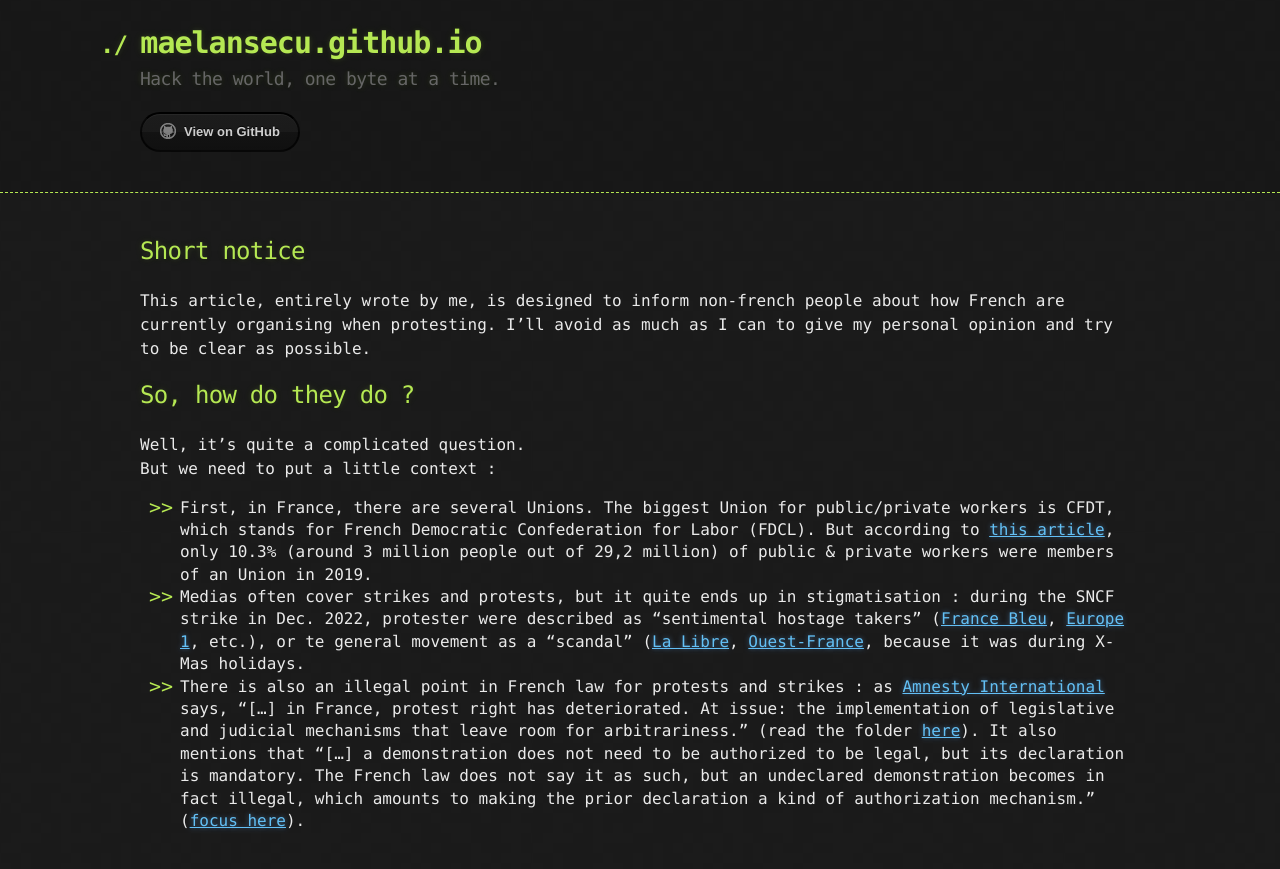
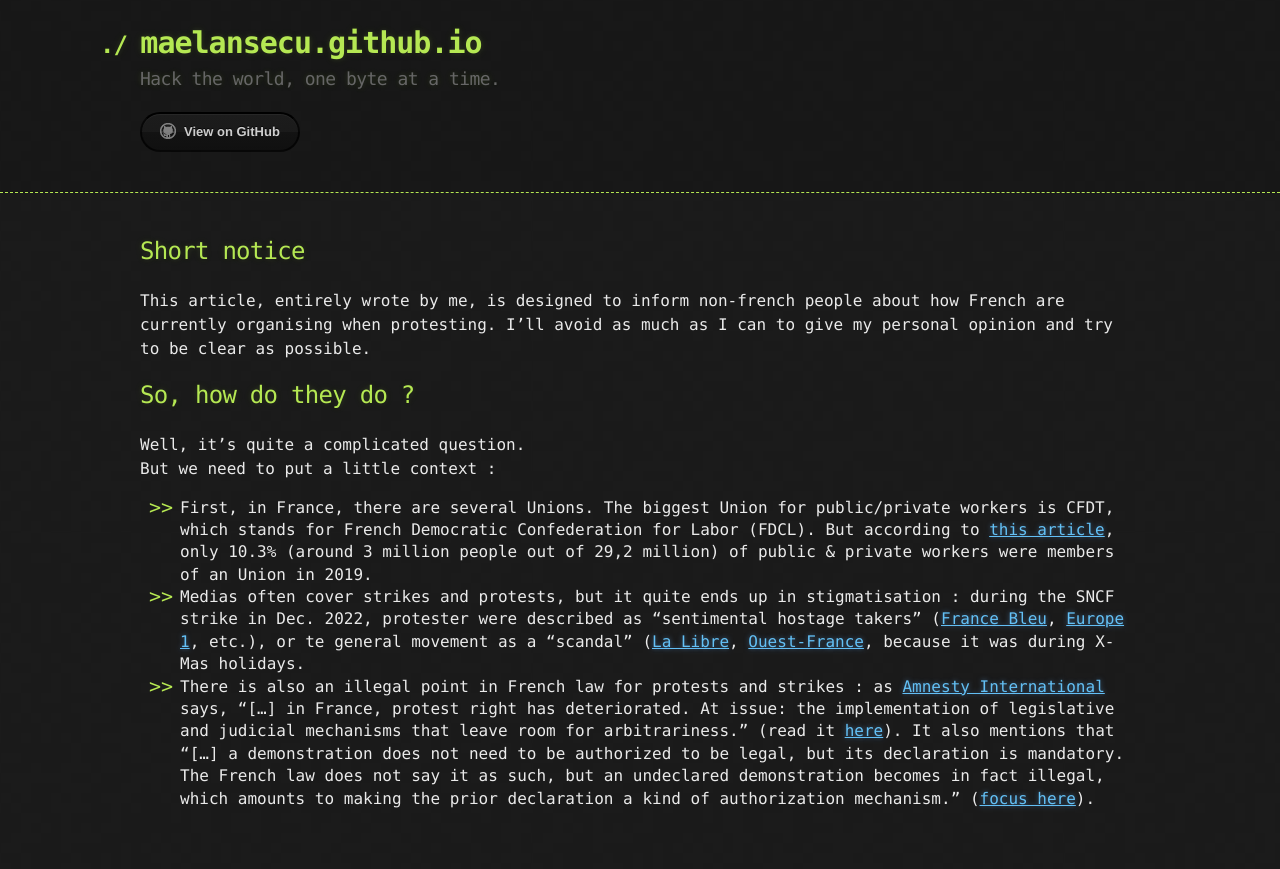
Before and after one commit to maelansecu/maelansecu.github.io, a Jekyll site: the page built from articles/how_do_french_protesters.md, in a window 1280 px wide. Shown: the top 869 px of the page. Built offline with Jekyll 4.4.1, drawn with Linux system fonts in a browser that asks for light colours; our own code applies the rules of GitHub Pages for plain Markdown files.

Commit message:
Update how_do_french_protesters.md

```diff
--- a/articles/how_do_french_protesters.md
+++ b/articles/how_do_french_protesters.md
@@ -13,4 +13,4 @@ Well, it's quite a complicated question. <br>
 But we need to put a little context : <br>
 - First, in France, there are several Unions. The biggest Union for public/private workers is CFDT, which stands for French Democratic Confederation for Labor (FDCL). But according to [this article](https://dares.travail-emploi.gouv.fr/donnees/la-syndicalisation), only 10.3% (around 3 million people out of 29,2 million) of public & private workers were members of an Union in 2019.
 - Medias often cover strikes and protests, but it quite ends up in stigmatisation : during the SNCF strike in Dec. 2022, protester were described as "sentimental hostage takers" ([France Bleu](https://www.francebleu.fr/infos/societe/c-est-une-prise-d-otage-la-greve-a-la-sncf-pour-le-week-end-de-noel-contrarient-les-mayennais-3921103), [Europe 1](https://www.europe1.fr/economie/edito-la-greve-a-la-sncf-une-prise-dotage-sociale-3926635), etc.), or te general movement as a "scandal" ([La Libre](https://www.lalibre.be/economie/entreprises-startup/2022/12/21/une-prise-dotage-un-scandale-vive-polemique-en-france-suite-a-lannulation-de-centaines-de-trains-sncf-lors-des-fetes-de-noel-UAEJVR24HZCG7OFKAWREW3EPVI/), [Ouest-France](https://www.ouest-france.fr/pays-de-la-loire/nantes-44000/greve-a-la-sncf-christelle-morancais-fustige-l-esprit-egoiste-de-ces-inconscients-4782f01c-8203-11ed-95d2-87cbdb857717), because it was during X-Mas holidays.
-- There is also an illegal point in French law for protests and strikes : as [Amnesty International](https://www.amnesty.org/fr/) says, "[...] in France, protest right has deteriorated. At issue: the implementation of legislative and judicial mechanisms that leave room for arbitrariness." (read the folder [here](https://www.amnesty.fr/dossiers/droit-de-manifester-en-france)). It also mentions that "[...] a demonstration does not need to be authorized to be legal, but its declaration is mandatory. The French law does not say it as such, but an undeclared demonstration becomes in fact illegal, which amounts to making the prior declaration a kind of authorization mechanism." ([focus here](https://www.amnesty.fr/focus/tout-savoir-sur-le-droit-de-manifester-en-france)).
+- There is also an illegal point in French law for protests and strikes : as [Amnesty International](https://www.amnesty.org/fr/) says, "[...] in France, protest right has deteriorated. At issue: the implementation of legislative and judicial mechanisms that leave room for arbitrariness." (read it [here](https://www.amnesty.fr/dossiers/droit-de-manifester-en-france)). It also mentions that "[...] a demonstration does not need to be authorized to be legal, but its declaration is mandatory. The French law does not say it as such, but an undeclared demonstration becomes in fact illegal, which amounts to making the prior declaration a kind of authorization mechanism." ([focus here](https://www.amnesty.fr/focus/tout-savoir-sur-le-droit-de-manifester-en-france)).
```
